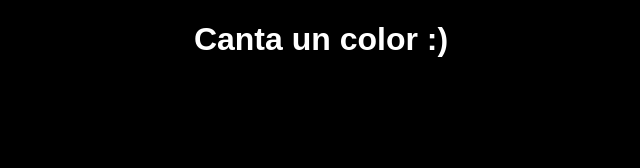
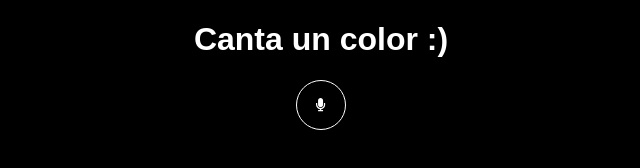
Before and after one commit to Chaucharian/color-matcher, a website: page index.html in a window 1280 px wide. Shown: the full height of the page, 319-959 px from the left. Drawn offline with Linux system fonts and the light colour scheme.

Commit message:
button to start recognition added

```diff
--- a/index.html
+++ b/index.html
@@ -3,13 +3,13 @@
 <head>
     <meta charset="UTF-8">
     <meta name="viewport" content="width=device-width, initial-scale=1.0">
-    <title>Document</title>
+    <script src="https://cdnjs.cloudflare.com/ajax/libs/font-awesome/5.1.0/js/all.js"></script>
+    <link rel="stylesheet" href="https://maxcdn.bootstrapcdn.com/font-awesome/4.6.3/css/font-awesome.min.css">
+    <title>Color Matcher</title>
 </head>
 <body>
     <style>
         body {
-            display: flex;
-            justify-content: center;
             margin: 0px;
             padding: 0px;
             background-color: black;
@@ -18,8 +18,33 @@
             color: white;
             font-family: sans-serif;
           }
+          button {
+            border: 1px solid white;
+            background: transparent;
+            border-radius: 50%;
+            height: 50px;
+            width: 50px;
+            outline: none;
+          }
+          button svg {
+            color: white;
+          }
+          #content {
+            text-align: center;
+          }
+          #buttonContainer {
+            display: flex;
+            justify-content: center;
+          }
     </style>
-    <h1>Canta un color :)</h1>
+    <div id="content">
+      <h1>Canta un color :)</h1>
+      <div id="buttonContainer">
+        <button>
+          <i class="fas fa-microphone"></i>
+        </button>
+      </div>
+    </div>
     <script src="./speechReconigtion.js"></script>
 </body>
 </html>
--- a/speechReconigtion.js
+++ b/speechReconigtion.js
@@ -5,7 +5,7 @@
   recognition.onstart = () => {
     paintScreen('black');
   }
-  recognition.onstart = () => console.log(" END! ");
+  // recognition.onend = () => console.log(" END! ");
 
   recognition.onresult = (event) => {
     for (var i = event.resultIndex; i < event.results.length; ++i) {
@@ -50,4 +50,5 @@
     body.style.backgroundColor = color;
   }
 
-  recognition.start();
+  document.getElementsByTagName('button')[0].addEventListener('mousedown', () => recognition.start(), false);
+  document.getElementsByTagName('button')[0].addEventListener('mouseup', () => recognition.stop(), false);
```
